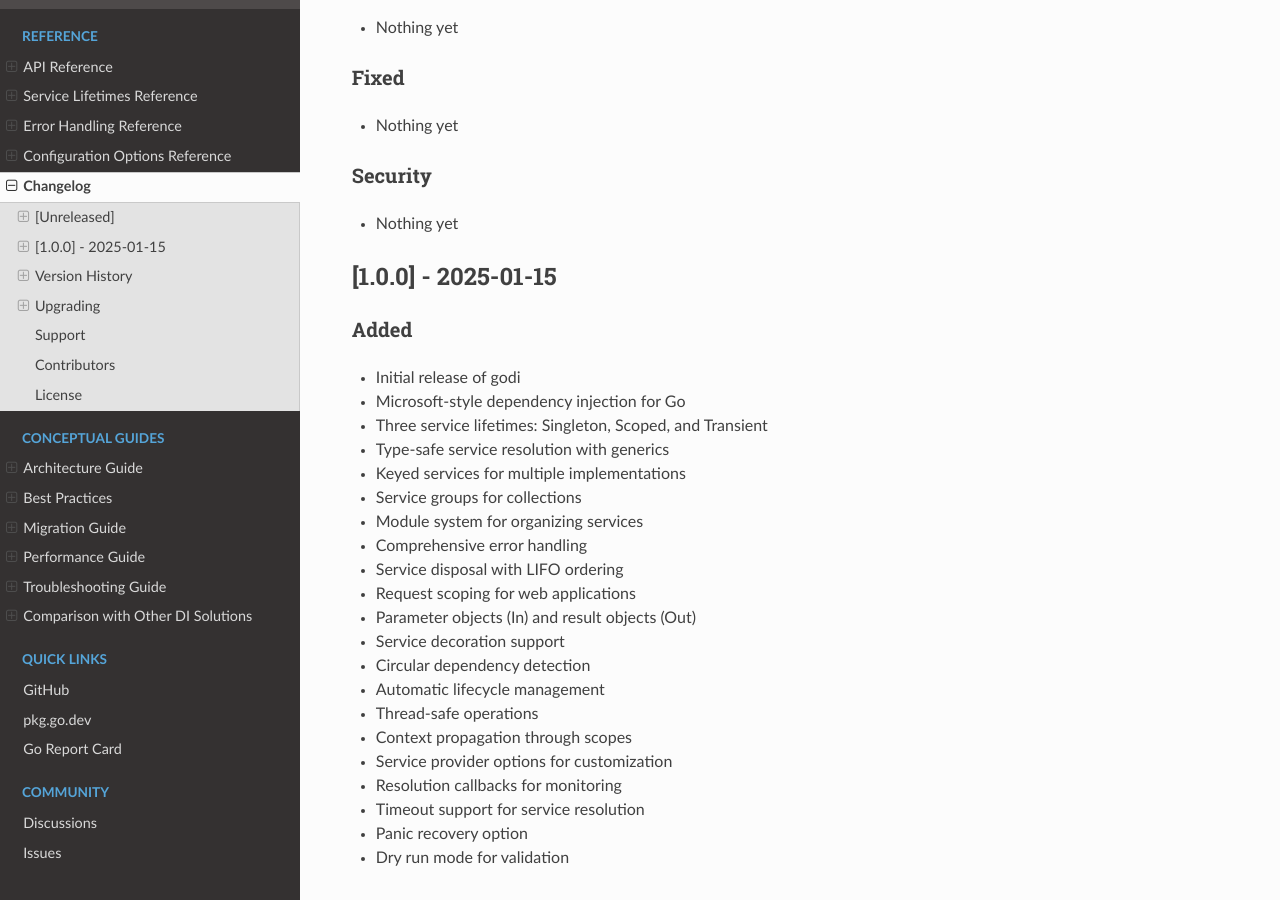
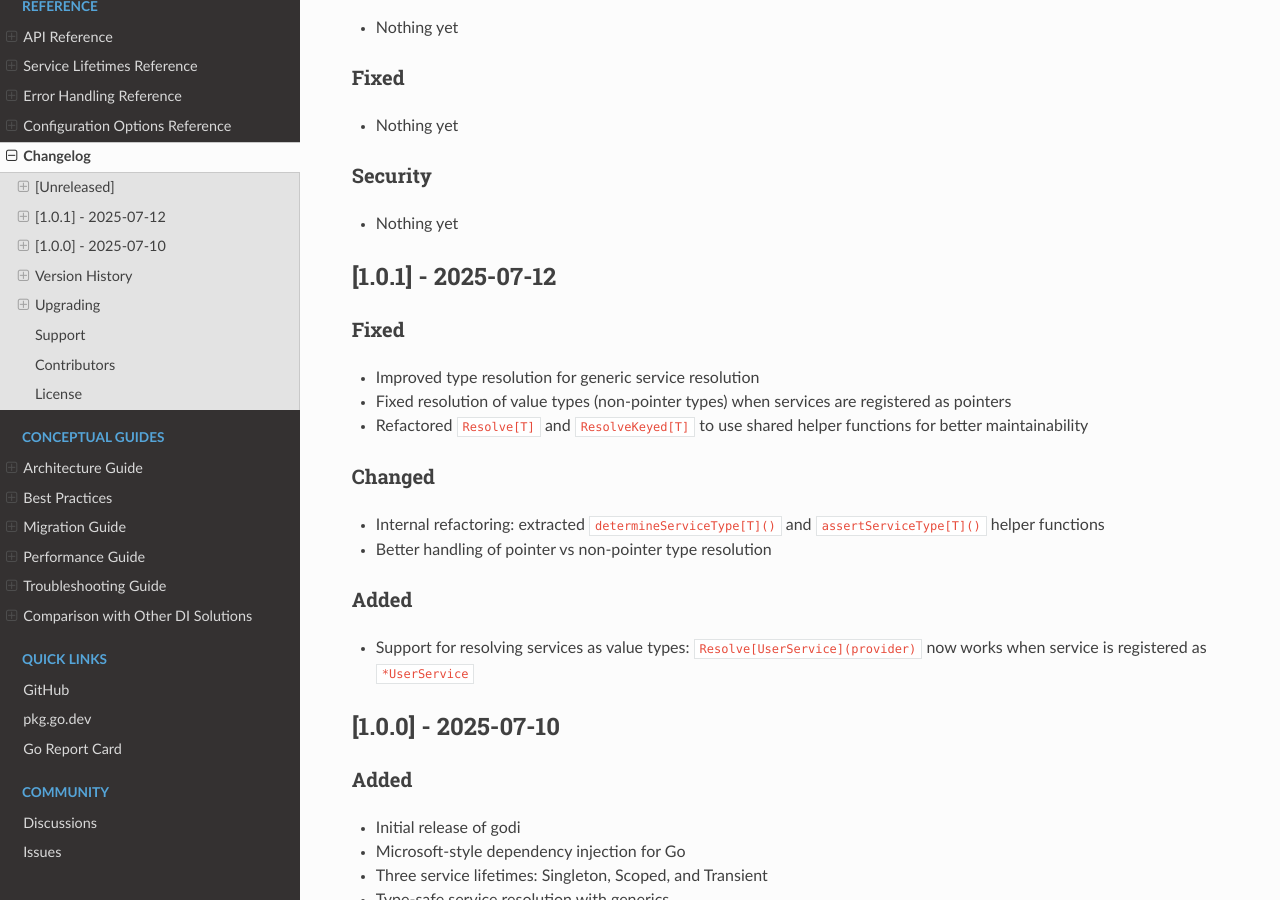
Before and after one commit to junioryono/godi, a Sphinx documentation site: the page built from docs/reference/changelog.md, in a window 1280 px wide and 900 px high, scrolled down 687 px. Built offline with Sphinx 7.4.7 and the Read the Docs theme 3.1.0, drawn with Linux system fonts in a browser that asks for light colours.

Commit message:
updated docs

```diff
--- a/docs/reference/changelog.md
+++ b/docs/reference/changelog.md
@@ -31,7 +31,24 @@ and this project adheres to [Semantic Versioning](https://semver.org/spec/v2.0.0
 
 - Nothing yet
 
-## [1.0.0] - 2025-01-15
+## [1.0.1] - 2025-07-12
+
+### Fixed
+
+- Improved type resolution for generic service resolution
+- Fixed resolution of value types (non-pointer types) when services are registered as pointers
+- Refactored `Resolve[T]` and `ResolveKeyed[T]` to use shared helper functions for better maintainability
+
+### Changed
+
+- Internal refactoring: extracted `determineServiceType[T]()` and `assertServiceType[T]()` helper functions
+- Better handling of pointer vs non-pointer type resolution
+
+### Added
+
+- Support for resolving services as value types: `Resolve[UserService](provider)` now works when service is registered as `*UserService`
+
+## [1.0.0] - 2025-07-10
 
 ### Added
 
```
